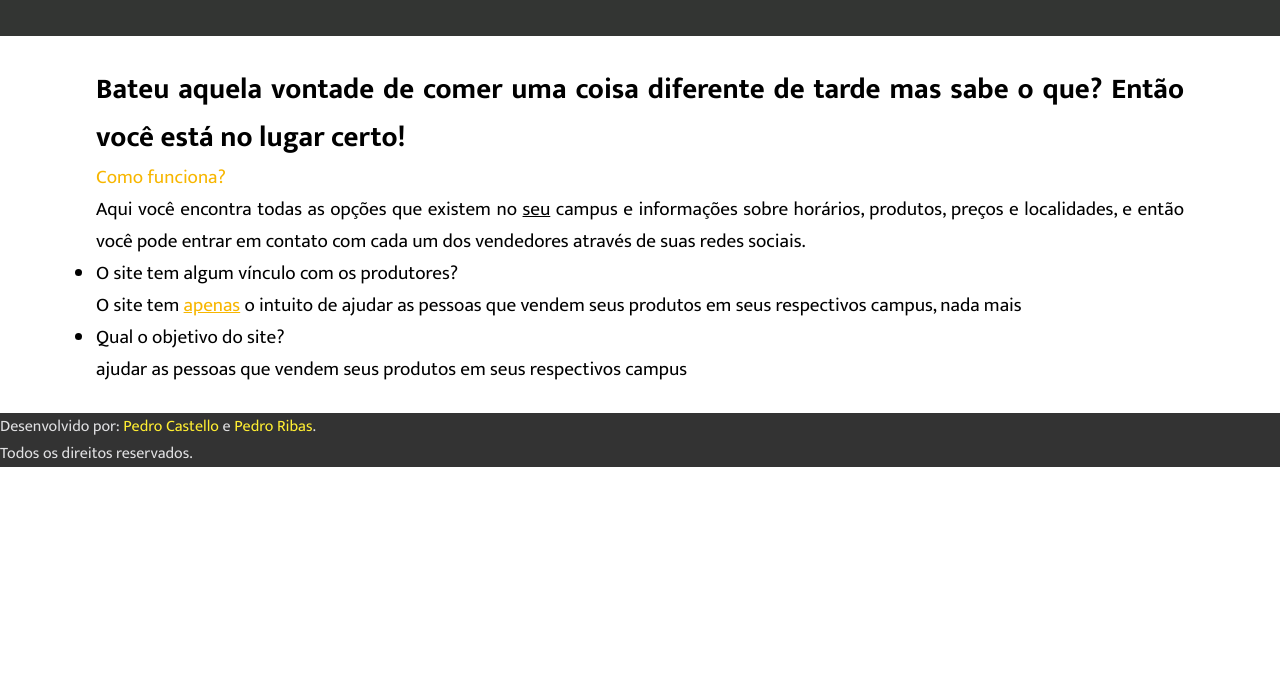
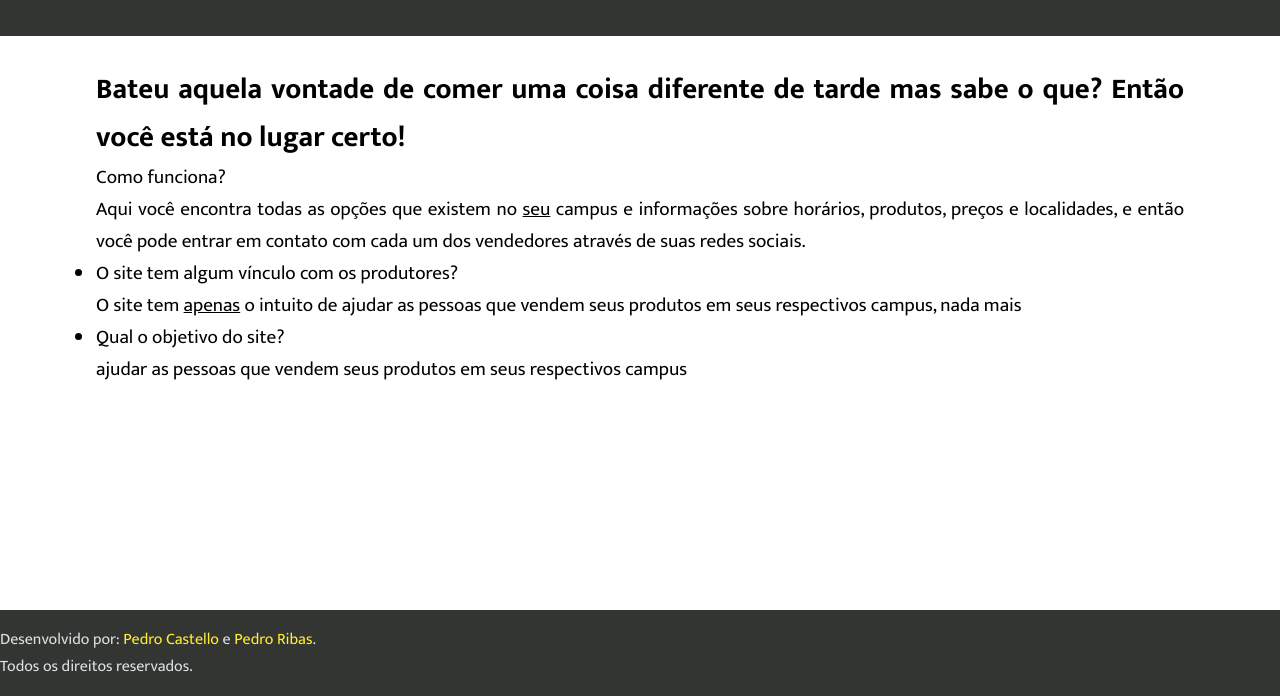
Before and after one commit to phcastello/ifood_Unicentro, a plain HTML site: page index.html in a window 1280 px wide. Shown: the part 104-800 px from the top of the page. Drawn offline with Linux system fonts and the light colour scheme.

Commit message:
alteracoes footer

```diff
--- a/assets/css/style.css
+++ b/assets/css/style.css
@@ -24,10 +24,6 @@ header h1 span {
     color: #ffee32;
 }
 
-main span{
-    color: #f7b600;
-}
-
 nav ul {
     list-style: none;
     display: flex;
@@ -43,25 +39,15 @@ nav ul li a {
     color: #d6d6d6;
 }
 
-a{
+a {
     text-decoration: none;
-}
-
-footer a{
-    text-decoration: none;
-    color: #ffee32;
-}
-
-footer p{
-    background-color: #333;
-    color: #e0e0e2;
 }
 
 main {
     margin: 1.5em 5em;
     display: flex;
     flex-direction: column;
-    justify-content:  center;
+    justify-content: center;
     text-align: justify;
     font-size: 1.2em;
 }
@@ -70,6 +56,19 @@ main p {
     justify-content: center;
 }
 
-footer{
-    background-color: #333;
+footer {
+    padding: 1em 0em;
+    background-color: #333533;
+    position: fixed;
+    bottom: 0;
+    width: 100%;
 }
+
+footer a {
+    text-decoration: none;
+    color: #ffee32;
+}
+
+footer p {
+    color: #e0e0e2;
+}
```
